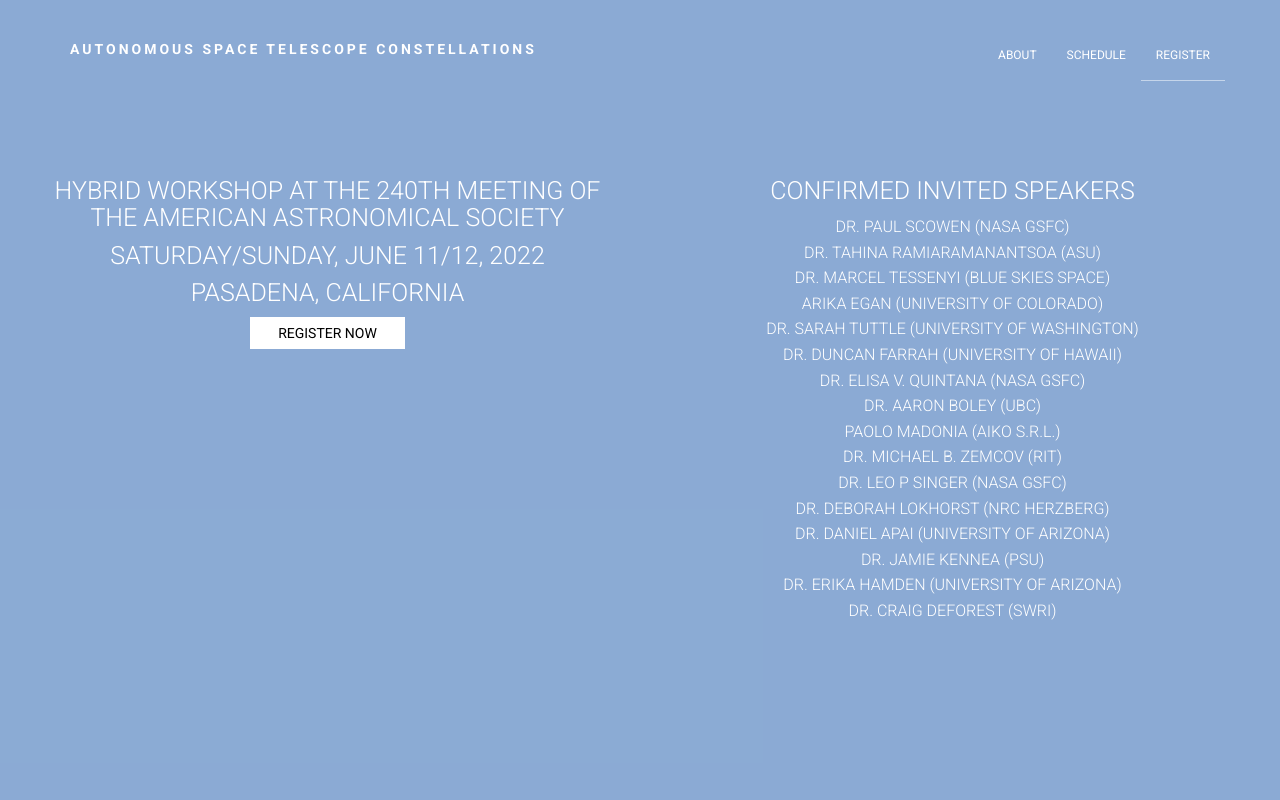
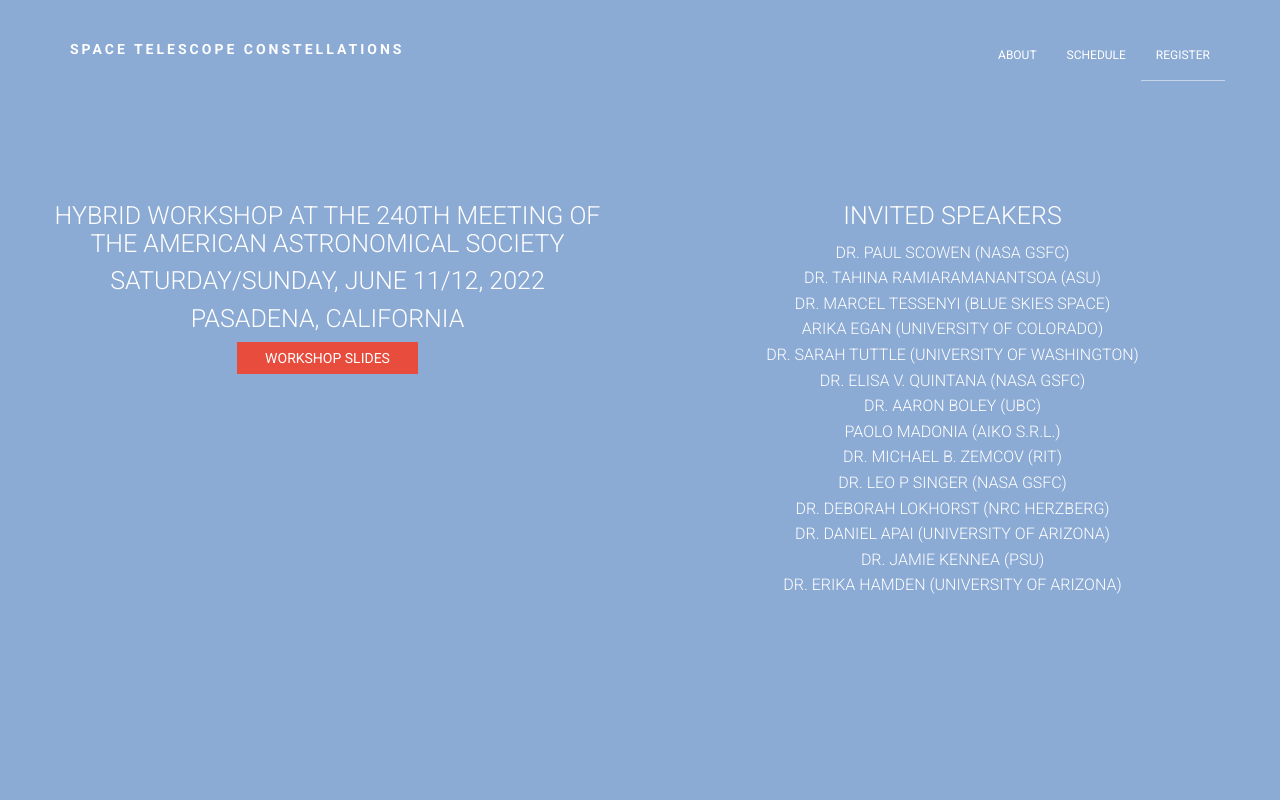
Before and after one commit to Tohuvavohu/space-telescope-constellations, a website: page index.html in a window 1280 px wide. Shown: the top 800 px of the page. Drawn offline with Linux system fonts and the light colour scheme.

Commit message:
add link to slides

```diff
--- a/assets/css/main.css
+++ b/assets/css/main.css
@@ -208,6 +208,10 @@
   background-color: #000;
 }
 
+.btn-red{
+  color: #fff;
+  background-color: #e74c3c;
+}
 /*
  * 3.5 Helper Class: background
  */
--- a/index.html
+++ b/index.html
@@ -21,7 +21,7 @@
                 <div class="site-branding">
                     <a class="logo" href="index.html">
 
-                        Autonomous Space Telescope Constellations
+                        Space Telescope Constellations
                     </a>
                 </div>
 
@@ -31,7 +31,6 @@
                     <span class="icon-bar"></span>
                     <span class="icon-bar"></span>
                 </button>
-
             </div><!-- /.navbar-header -->
 
             <div class="collapse navbar-collapse" id="navbar-items">
@@ -55,7 +54,8 @@
 
                     <h2>Saturday/Sunday, June 11/12, 2022</h2>
                     <h2>Pasadena, California</h2>
-                    <a class="btn btn-white" data-scroll href="#registration">Register Now</a>
+
+                    <a class="btn btn-red" href="https://drive.google.com/drive/folders/15e40-FXsyPZt_m7cLyOStZ6sRf_FmosD?usp=sharing">Workshop Slides</a>
                 </div>
 
             </div><!-- /.col-sm-6 -->
@@ -63,13 +63,12 @@
             <div class="col-sm-6">
                 <div class="vertical-center">
 
-                    <h2>Confirmed Invited Speakers </h2>
+                    <h2>Invited Speakers </h2>
                     Dr. Paul Scowen (NASA GSFC) <br>
                     Dr. Tahina Ramiaramanantsoa (ASU)<br>
                     Dr. Marcel Tessenyi (Blue Skies Space) <br>
                     Arika Egan (University of Colorado)<br>
                     Dr. Sarah Tuttle (University of Washington) <br>
-                    Dr. Duncan Farrah (University of Hawaii)<br>
                     Dr. Elisa V. Quintana (NASA GSFC)<br>
                     Dr. Aaron Boley (UBC)<br>
                     Paolo Madonia (AIKO S.R.L.) <br>
@@ -79,7 +78,6 @@
                     Dr. Daniel Apai (University of Arizona)<br>
                     Dr. Jamie Kennea (PSU)<br>
                     Dr. Erika Hamden (University of Arizona)<br>
-                    Dr. Craig DeForest (SwRI)<br>
                 </div>
             </div><!-- /.col-sm-6 -->
 
@@ -87,6 +85,7 @@
     </header>
 
     <section id="about" class="section about">
+
         <div class="container">
             <div class="row">
 
@@ -154,7 +153,7 @@
         <div class="container">
             <div class="row">
                 <div class="col-md-12">
-                    <h3 class="section-title">Working Agenda</h3>
+                    <h3 class="section-title">Agenda and <a href="https://drive.google.com/drive/folders/15e40-FXsyPZt_m7cLyOStZ6sRf_FmosD?usp=sharing">Slides</a></h3>
                 </div>
             </div>
     </section>
```
